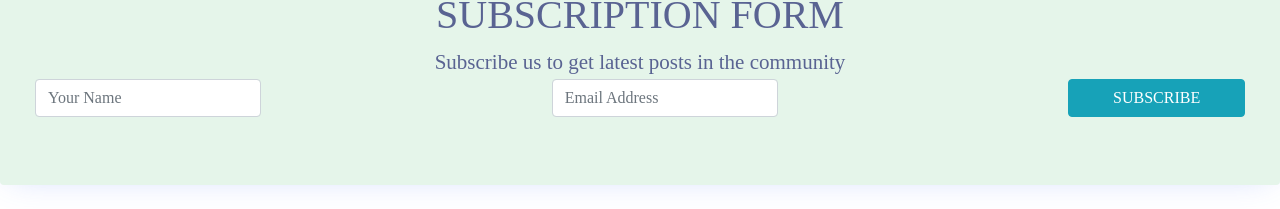
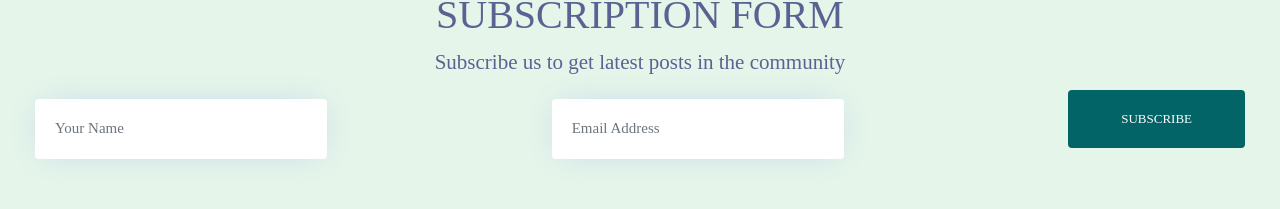
Before and after one commit to HimashaNethmini/Angular_BlogPost_App, an Angular app: page / in a window 1280 px wide. Shown: the part 705-914 px from the top of the page. Built offline with nearby package versions, Linux system fonts and the light colour scheme; a web font is replaced by a local one.

Commit message:
updated styles

```diff
--- a/src/app/subscription-form/subscription-form.component.css
+++ b/src/app/subscription-form/subscription-form.component.css
@@ -1,4 +1,18 @@
 .card {
     background-color: var(--secondary-color);
+}
+
+input[type = text], input[type = email] {
+    height: 60px;
+    padding-left: 20px;
+    font-size: 15px;
+    width: 60%;
+    margin-top: 20px;
 
 }
+.btn-sub {
+    height: 58px;
+    border: none;
+    font-size: 13px;
+    background-color: var(--primary-color);
+}
--- a/src/app/subscription-form/subscription-form.component.html
+++ b/src/app/subscription-form/subscription-form.component.html
@@ -7,11 +7,11 @@
             <form action="" class="form-inline mb-5">
 
                 <div class="form-group col-md-5">
-                    <input type="text" class="form-control" placeholder="Your Name">
+                    <input type="text" class="form-control shadow-effect" placeholder="Your Name">
                 </div>
 
                 <div class="form-group col-md-5">
-                    <input type="email" class="form-control" placeholder="Email Address">
+                    <input type="email" class="form-control shadow-effect" placeholder="Email Address">
                 </div>
 
                 <div class="col-md-2">
```
